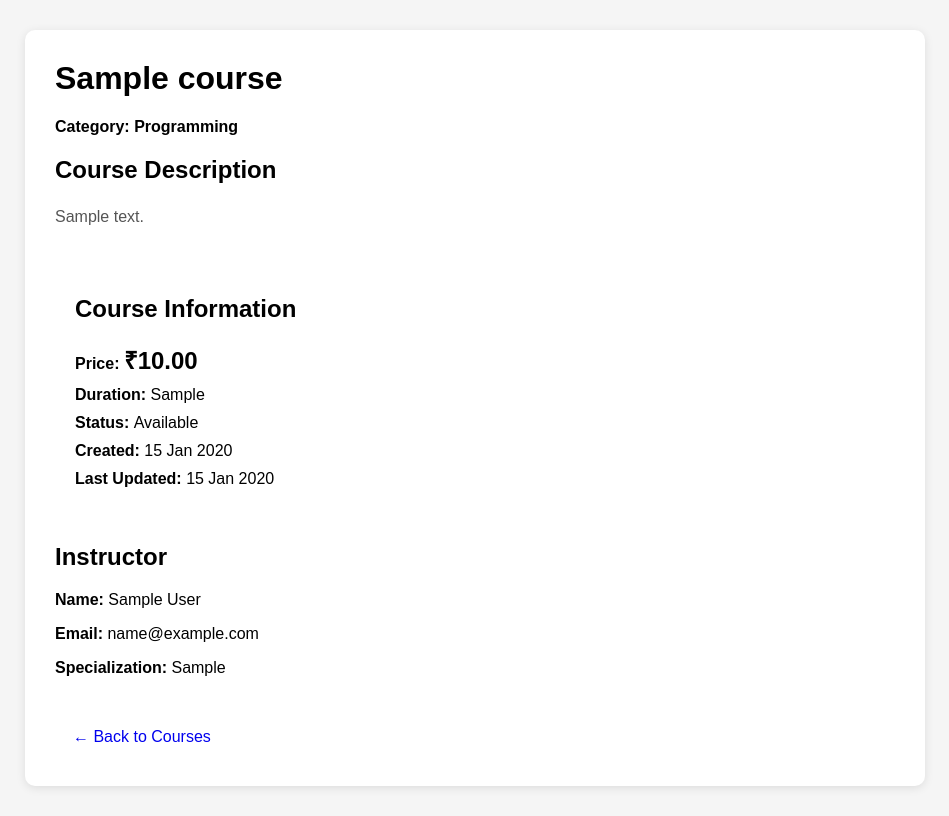
After one commit to harshmordiya/harshmordiya-Django-Project, a Django app: page /courses/1/ in a window 1280 px wide. The commit adds this page. Shown: the whole page, without its empty margins (165-1114 px from the left). Run offline with Django 5.2, Linux system fonts and the light colour scheme; tables that the repository leaves empty hold one stand-in row (values such as "Sample post").

Commit message:
Implement task 10 course deatil view

```diff
--- a/Harsh/urls.py
+++ b/Harsh/urls.py
@@ -38,4 +38,5 @@ urlpatterns = [
     path("verify-otp/", verify_otp_view, name="verify_otp"),
     path("reset-password/", reset_password_view, name="reset_password"),
     path("courses/", views.course_list_view, name="course_list"),
+    path("courses/<int:course_id>/",views.course_detail_view,name="course_detail"),
 ]
--- /dev/null
+++ b/core/templates/course_detail.html
@@ -0,0 +1,290 @@
+<!DOCTYPE html>
+<html lang="en">
+
+<head>
+
+    <meta charset="UTF-8">
+
+    <meta
+        name="viewport"
+        content="width=device-width, initial-scale=1.0"
+    >
+
+    <title>
+        {{ course.title }}
+    </title>
+
+
+    <style>
+
+        body {
+            font-family: Arial, sans-serif;
+            margin: 0;
+            padding: 30px;
+            background: #f5f5f5;
+        }
+
+
+        .container {
+            max-width: 900px;
+            margin: auto;
+        }
+
+
+        .course-detail {
+            background: white;
+            padding: 30px;
+            border-radius: 10px;
+            box-shadow: 0 2px 10px rgba(0, 0, 0, 0.1);
+        }
+
+
+        h1 {
+            margin-top: 0;
+        }
+
+
+        .category {
+            font-size: 16px;
+            font-weight: bold;
+        }
+
+
+        .description {
+            line-height: 1.6;
+            color: #555;
+        }
+
+
+        .course-info {
+            margin-top: 25px;
+            padding: 20px;
+            border-radius: 8px;
+        }
+
+
+        .course-info p {
+            margin: 10px 0;
+        }
+
+
+        .price {
+            font-size: 24px;
+            font-weight: bold;
+        }
+
+
+        .instructor {
+            margin-top: 25px;
+        }
+
+
+        .back-button {
+            display: inline-block;
+            margin-top: 25px;
+            padding: 10px 18px;
+            text-decoration: none;
+            border-radius: 5px;
+        }
+
+    </style>
+
+</head>
+
+
+<body>
+
+
+<div class="container">
+
+
+    <div class="course-detail">
+
+
+        <!-- Course Title -->
+
+        <h1>
+            {{ course.title }}
+        </h1>
+
+
+        <!-- Category -->
+
+        <p class="category">
+
+            Category:
+
+            {{ course.get_category_display }}
+
+        </p>
+
+
+        <!-- Description -->
+
+        <h2>
+            Course Description
+        </h2>
+
+        <p class="description">
+
+            {{ course.description }}
+
+        </p>
+
+
+        <!-- Course Information -->
+
+        <div class="course-info">
+
+            <h2>
+                Course Information
+            </h2>
+
+
+            <p>
+
+                <strong>
+                    Price:
+                </strong>
+
+                <span class="price">
+                    ₹{{ course.price }}
+                </span>
+
+            </p>
+
+
+            <p>
+
+                <strong>
+                    Duration:
+                </strong>
+
+                {{ course.duration }}
+
+            </p>
+
+
+            <p>
+
+                <strong>
+                    Status:
+                </strong>
+
+                {% if course.is_active %}
+
+                    Available
+
+                {% else %}
+
+                    Not Available
+
+                {% endif %}
+
+            </p>
+
+
+            <p>
+
+                <strong>
+                    Created:
+                </strong>
+
+                {{ course.created_at|date:"d M Y" }}
+
+            </p>
+
+
+            <p>
+
+                <strong>
+                    Last Updated:
+                </strong>
+
+                {{ course.updated_at|date:"d M Y" }}
+
+            </p>
+
+        </div>
+
+
+        <!-- Instructor -->
+
+        {% if course.instructor %}
+
+            <div class="instructor">
+
+                <h2>
+                    Instructor
+                </h2>
+
+
+                <p>
+
+                    <strong>
+                        Name:
+                    </strong>
+
+                    {{ course.instructor.first_name }}
+
+                    {{ course.instructor.last_name }}
+
+                </p>
+
+
+                <p>
+
+                    <strong>
+                        Email:
+                    </strong>
+
+                    {{ course.instructor.email }}
+
+                </p>
+
+
+                <p>
+
+                    <strong>
+                        Specialization:
+                    </strong>
+
+                    {{ course.instructor.specialization }}
+
+                </p>
+
+
+            </div>
+
+        {% else %}
+
+            <div class="instructor">
+
+                <p>
+                    Instructor information is not available.
+                </p>
+
+            </div>
+
+        {% endif %}
+
+
+        <!-- Back to Course List -->
+
+        <a
+            href="{% url 'course_list' %}"
+            class="back-button"
+        >
+            ← Back to Courses
+        </a>
+
+
+    </div>
+
+
+</div>
+
+
+</body>
+
+</html>
--- a/core/views.py
+++ b/core/views.py
@@ -1,6 +1,6 @@
 import random
 
-from django.shortcuts import render,redirect
+from django.shortcuts import render,redirect, get_object_or_404
 from django.contrib.auth import authenticate, login, logout
 from django.contrib.auth.decorators import login_required
 from django.contrib.auth.models import User
@@ -274,3 +274,18 @@ def course_list_view(request):
             "categories": Course.CATEGORY_CHOICES,
         }
     )
+
+def course_detail_view(request, course_id):
+    course = get_object_or_404(
+        Course,
+        course_id=course_id,
+        is_active=True
+    )
+
+    return render(
+        request,
+        "course_detail.html",
+        {
+            "course": course
+        }
+    )
```
Also changed, not shown: core/templates/course_list.html (+15 -0 lines).
